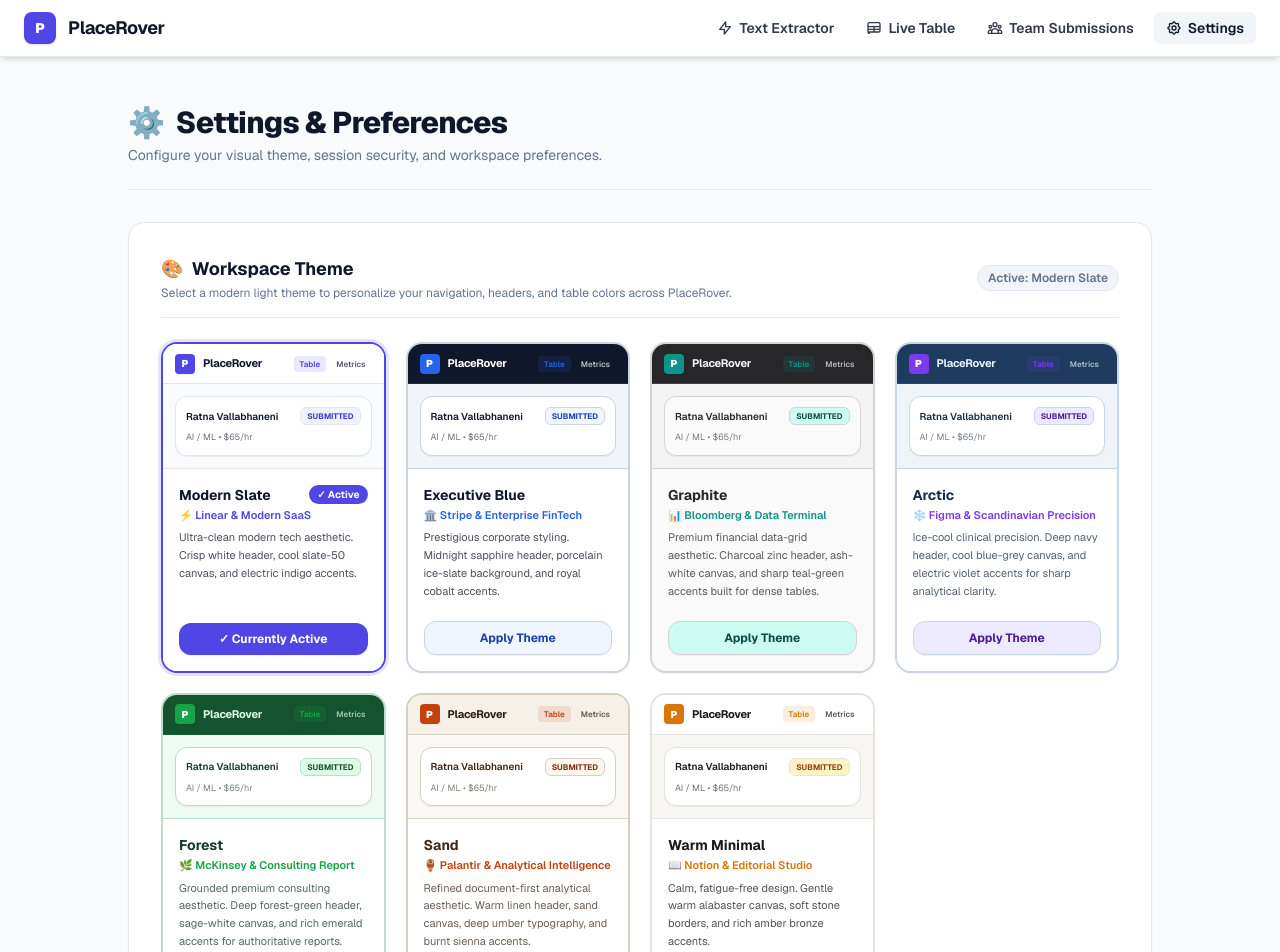
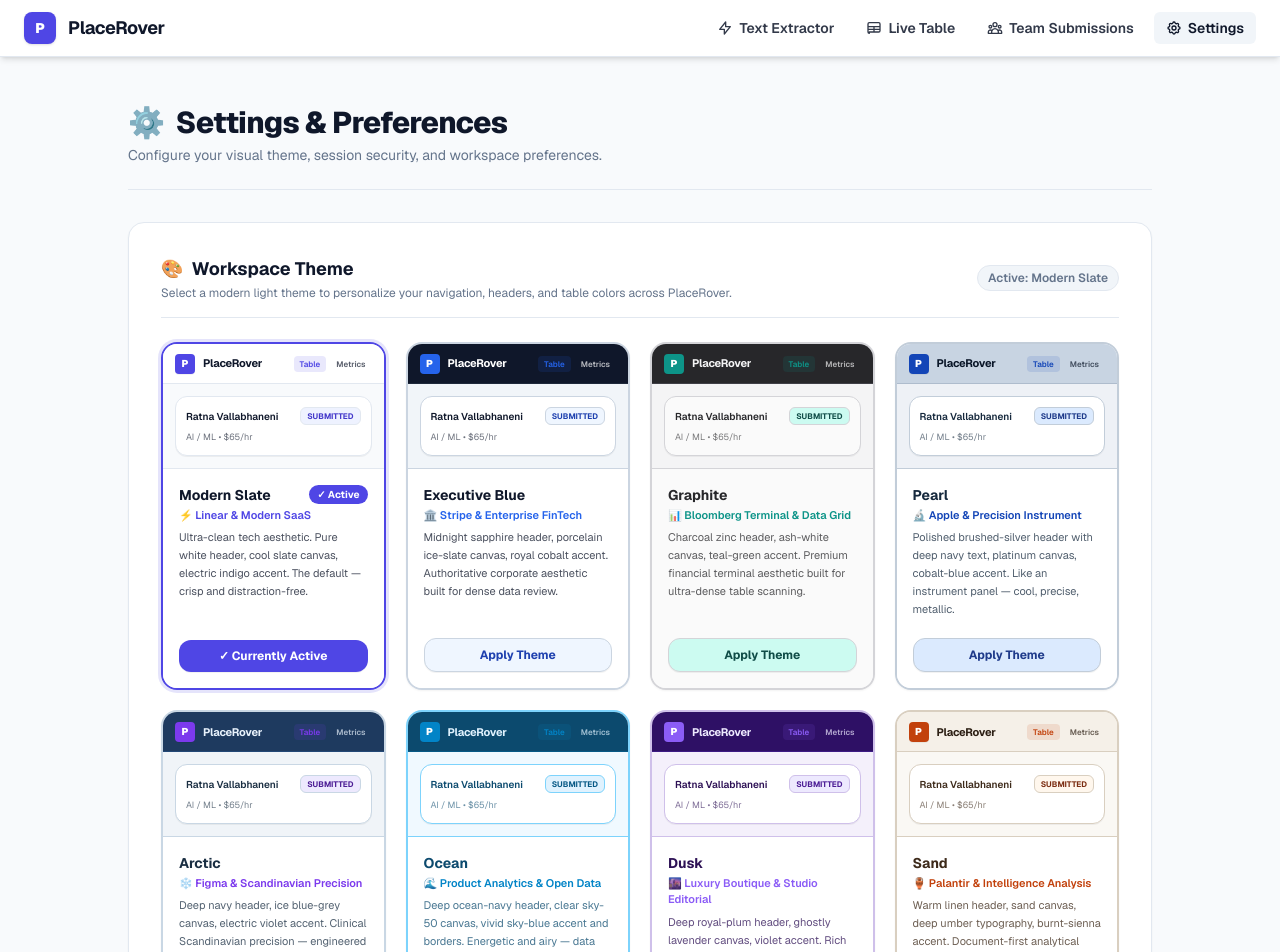
Before and after one commit to codexvista-debug/placehub, a Next.js app: page /settings in a window 1280 px wide. Shown: the top 952 px of the page. Built offline with nearby package versions, Linux system fonts and the light colour scheme.

Commit message:
Overhaul themes: remove Forest+WarmMinimal, add Pearl+Dusk+Ocean with distinct palettes

```diff
--- a/app/context/ThemeContext.tsx
+++ b/app/context/ThemeContext.tsx
@@ -2,7 +2,7 @@
 
 import React, { createContext, useContext, useState, useEffect } from 'react';
 
-export type ThemeName = 'slate' | 'executive' | 'minimal' | 'graphite' | 'forest' | 'arctic' | 'sand';
+export type ThemeName = 'slate' | 'executive' | 'graphite' | 'arctic' | 'sand' | 'pearl' | 'dusk' | 'ocean';
 
 interface ThemeContextType {
   theme: ThemeName;
@@ -20,7 +20,7 @@
 
   useEffect(() => {
     const saved = localStorage.getItem('placerover_theme') as ThemeName;
-    if (saved && ['slate', 'executive', 'minimal', 'graphite', 'forest', 'arctic', 'sand'].includes(saved)) {
+    if (saved && ['slate', 'executive', 'graphite', 'arctic', 'sand', 'pearl', 'dusk', 'ocean'].includes(saved)) {
       setThemeState(saved);
     } else {
       // Clear out deprecated legacy themes if any
--- a/app/globals.css
+++ b/app/globals.css
@@ -82,43 +82,6 @@
   color: var(--color-text-body);
 }
 
-/* ---------- 3. MINIMAL (Notion / Warm Editorial) ----------
-   Aesthetic: Calming, human, sophisticated editorial look.
-   Warm alabaster background, warm stone typography, rich amber accents.
-*/
-[data-theme="minimal"],
-[data-theme="minimal"] body {
-  --color-bg:           #f7f6f3;   /* Notion-style warm alabaster */
-  --color-surface:      #ffffff;   /* crisp white card */
-  --color-surface-alt:  #f0ede6;   /* warm subtle stone */
-  --color-border:       #e6e3da;   /* warm stone border */
-  --color-border-soft:  #efece4;
-  --color-text:         #1c1917;   /* warm stone-900 */
-  --color-text-muted:   #78716c;   /* stone-500 */
-  --color-text-body:    #292524;   /* stone-800 */
-  --color-accent:       #d97706;   /* warm amber-600 */
-  --color-accent-hover: #b45309;   /* amber-700 */
-  --color-accent-text:  #ffffff;
-  --color-badge-bg:     #fef3c7;   /* amber-100 */
-  --color-badge-text:   #92400e;   /* amber-800 */
-  --color-input-bg:     #ffffff;
-  --color-input-border: #d6d3cb;
-  --color-code-bg:      #ece8df;
-  --color-header-bg:    #ffffff;   /* warm clean white header */
-  --color-header-border:#e6e3da;
-  --color-header-text:  #1c1917;   /* warm stone typography */
-  --color-header-logo-bg: #d97706; /* amber logo badge */
-  --color-header-active:#f5f4ef;
-  --color-header-hover: #faf9f6;
-  --color-table-head-bg:#292524;   /* deep warm stone head */
-  --color-table-head-text:#f5f4ef;
-  --color-table-row-even:#ffffff;
-  --color-table-row-odd:#faf9f6;
-  --color-table-row-hover:#f0ede6;
-  --color-table-border: #e6e3da;
-  background-color: var(--color-bg);
-  color: var(--color-text-body);
-}
 
 /* ---------- 4. GRAPHITE (Bloomberg / Data Terminal Inspired) ----------
    Aesthetic: Premium financial data-grid aesthetic. Charcoal header,
@@ -158,43 +121,6 @@
   color: var(--color-text-body);
 }
 
-/* ---------- 5. FOREST (Consulting Report / McKinsey Inspired) ----------
-   Aesthetic: Grounded, premium consulting aesthetic. Deep forest-green header,
-   light sage-grey canvas, pure white cards, emerald accents.
-*/
-[data-theme="forest"],
-[data-theme="forest"] body {
-  --color-bg:           #f0faf4;
-  --color-surface:      #ffffff;
-  --color-surface-alt:  #e8f5ee;
-  --color-border:       #bbddc9;
-  --color-border-soft:  #d1e9da;
-  --color-text:         #0d2018;
-  --color-text-muted:   #4d7a5e;
-  --color-text-body:    #1a3828;
-  --color-accent:       #16a34a;
-  --color-accent-hover: #15803d;
-  --color-accent-text:  #ffffff;
-  --color-badge-bg:     #dcfce7;
-  --color-badge-text:   #14532d;
-  --color-input-bg:     #ffffff;
-  --color-input-border: #bbddc9;
-  --color-code-bg:      #e8f5ee;
-  --color-header-bg:    #14532d;
-  --color-header-border:#166534;
-  --color-header-text:  #dcfce7;
-  --color-header-logo-bg: #16a34a;
-  --color-header-active:#166534;
-  --color-header-hover: #1a6b3a;
-  --color-table-head-bg:#0d2018;
-  --color-table-head-text:#d1e9da;
-  --color-table-row-even:#ffffff;
-  --color-table-row-odd:#f0faf4;
-  --color-table-row-hover:#e8f5ee;
-  --color-table-border: #bbddc9;
-  background-color: var(--color-bg);
-  color: var(--color-text-body);
-}
 
 /* ---------- 6. ARCTIC (Figma / Scandinavian Precision Inspired) ----------
    Aesthetic: Ice-cool, clinical precision. Icy navy header,
@@ -272,6 +198,123 @@
   color: var(--color-text-body);
 }
 
+/* ---------- 6. PEARL (Apple / Precision Hardware Inspired) ----------
+   Aesthetic: Cool metallic silver-steel. Polished brushed-silver header with deep
+   navy text, platinum canvas, cobalt-blue accent — like an instrument panel.
+   Table head: deep steel-navy for maximum contrast on data rows.
+*/
+[data-theme="pearl"],
+[data-theme="pearl"] body {
+  --color-bg:           #eef1f6;   /* cool platinum canvas */
+  --color-surface:      #ffffff;
+  --color-surface-alt:  #dde3ed;   /* blue-tinted silver */
+  --color-border:       #c2cdd9;   /* steel border */
+  --color-border-soft:  #d8e0ea;
+  --color-text:         #0a1628;   /* near-black navy */
+  --color-text-muted:   #5070a0;   /* muted cobalt-grey */
+  --color-text-body:    #16293d;
+  --color-accent:       #1345b7;   /* cobalt-blue accent */
+  --color-accent-hover: #0e39a3;
+  --color-accent-text:  #ffffff;
+  --color-badge-bg:     #dbeafe;   /* blue-100 */
+  --color-badge-text:   #1e3a8a;
+  --color-input-bg:     #ffffff;
+  --color-input-border: #c2cdd9;
+  --color-code-bg:      #dde3ed;
+  --color-header-bg:    #c8d4e2;   /* polished silver header */
+  --color-header-border:#aebccd;   /* darker steel edge */
+  --color-header-text:  #0a1628;   /* deep navy text on silver */
+  --color-header-logo-bg: #1345b7; /* cobalt badge */
+  --color-header-active:#b0c0d4;
+  --color-header-hover: #bccad8;
+  --color-table-head-bg:#0a1628;   /* near-black navy head — max contrast */
+  --color-table-head-text:#dde3ed;
+  --color-table-row-even:#ffffff;
+  --color-table-row-odd:#eef1f6;
+  --color-table-row-hover:#dde3ed;
+  --color-table-border: #c2cdd9;
+  background-color: var(--color-bg);
+  color: var(--color-text-body);
+}
+
+/* ---------- 7. DUSK (Luxury Boutique / Studio Editorial Inspired) ----------
+   Aesthetic: Sophisticated deep-plum header, barely-lavender canvas, violet accents.
+   Rich purple identity — modern luxury brand / fashion editorial meets data tool.
+   Table rows have a lavender tint for a unique reading experience.
+*/
+[data-theme="dusk"],
+[data-theme="dusk"] body {
+  --color-bg:           #f4f0fb;   /* ghostly lavender canvas */
+  --color-surface:      #ffffff;
+  --color-surface-alt:  #ebe4f7;   /* soft lavender card alt */
+  --color-border:       #cfc0ea;   /* muted mauve border */
+  --color-border-soft:  #e0d6f3;
+  --color-text:         #1a0638;   /* ultra-deep plum text */
+  --color-text-muted:   #7b5fa8;   /* muted medium violet */
+  --color-text-body:    #2d1155;
+  --color-accent:       #8b5cf6;   /* violet-500 */
+  --color-accent-hover: #7c3aed;   /* violet-700 */
+  --color-accent-text:  #ffffff;
+  --color-badge-bg:     #ede9fe;   /* violet-100 */
+  --color-badge-text:   #4c1d95;   /* violet-900 */
+  --color-input-bg:     #ffffff;
+  --color-input-border: #cfc0ea;
+  --color-code-bg:      #ebe4f7;
+  --color-header-bg:    #2e1065;   /* deep royal plum header */
+  --color-header-border:#3d1b84;
+  --color-header-text:  #ede9fe;   /* pale lavender white */
+  --color-header-logo-bg: #8b5cf6;
+  --color-header-active:#3d1b84;
+  --color-header-hover: #4c2297;
+  --color-table-head-bg:#1a0638;   /* near-black plum head */
+  --color-table-head-text:#ede9fe;
+  --color-table-row-even:#ffffff;
+  --color-table-row-odd:#f4f0fb;
+  --color-table-row-hover:#ebe4f7;
+  --color-table-border: #cfc0ea;
+  background-color: var(--color-bg);
+  color: var(--color-text-body);
+}
+
+/* ---------- 8. OCEAN (Tailwind UI / Product Analytics Inspired) ----------
+   Aesthetic: Bold aquatic depth. Deep ocean-navy header, clear sky-blue canvas,
+   bright sky-600 accent — clean, energetic, open-air feel.
+   Table rows use sky-50 alternation for a distinctive airy data table look.
+*/
+[data-theme="ocean"],
+[data-theme="ocean"] body {
+  --color-bg:           #f0f9ff;   /* sky-50 */
+  --color-surface:      #ffffff;
+  --color-surface-alt:  #e0f2fe;   /* sky-100 */
+  --color-border:       #7dd3fc;   /* sky-300 — vivid open borders */
+  --color-border-soft:  #bae6fd;   /* sky-200 */
+  --color-text:         #082f49;   /* sky-950 */
+  --color-text-muted:   #0369a1;   /* sky-700 */
+  --color-text-body:    #0c4a6e;   /* sky-900 */
+  --color-accent:       #0284c7;   /* sky-600 */
+  --color-accent-hover: #0369a1;   /* sky-700 */
+  --color-accent-text:  #ffffff;
+  --color-badge-bg:     #e0f2fe;   /* sky-100 */
+  --color-badge-text:   #075985;   /* sky-800 */
+  --color-input-bg:     #ffffff;
+  --color-input-border: #7dd3fc;
+  --color-code-bg:      #e0f2fe;
+  --color-header-bg:    #0c4a6e;   /* deep ocean header */
+  --color-header-border:#075985;
+  --color-header-text:  #e0f2fe;
+  --color-header-logo-bg: #0284c7;
+  --color-header-active:#075985;
+  --color-header-hover: #0369a1;
+  --color-table-head-bg:#082f49;   /* midnight ocean table head */
+  --color-table-head-text:#e0f2fe;
+  --color-table-row-even:#ffffff;
+  --color-table-row-odd:#f0f9ff;
+  --color-table-row-hover:#e0f2fe;
+  --color-table-border: #bae6fd;
+  background-color: var(--color-bg);
+  color: var(--color-text-body);
+}
+
 /* ============================================================
    Base body styles
    ============================================================ */
--- a/app/settings/page.tsx
+++ b/app/settings/page.tsx
@@ -25,7 +25,7 @@
     id: 'slate',
     name: 'Modern Slate',
     tagline: '⚡ Linear & Modern SaaS',
-    desc: 'Ultra-clean modern tech aesthetic. Crisp white header, cool slate-50 canvas, and electric indigo accents.',
+    desc: 'Ultra-clean tech aesthetic. Pure white header, cool slate canvas, electric indigo accent. The default — crisp and distraction-free.',
     headerColor: '#ffffff',
     headerBorder: '#e2e8f0',
     headerTextColor: '#0f172a',
@@ -42,7 +42,7 @@
     id: 'executive',
     name: 'Executive Blue',
     tagline: '🏛️ Stripe & Enterprise FinTech',
-    desc: 'Prestigious corporate styling. Midnight sapphire header, porcelain ice-slate background, and royal cobalt accents.',
+    desc: 'Midnight sapphire header, porcelain ice-slate canvas, royal cobalt accent. Authoritative corporate aesthetic built for dense data review.',
     headerColor: '#0f172a',
     headerBorder: '#1e293b',
     headerTextColor: '#ffffff',
@@ -58,8 +58,8 @@
   {
     id: 'graphite',
     name: 'Graphite',
-    tagline: '📊 Bloomberg & Data Terminal',
-    desc: 'Premium financial data-grid aesthetic. Charcoal zinc header, ash-white canvas, and sharp teal-green accents built for dense tables.',
+    tagline: '📊 Bloomberg Terminal & Data Grid',
+    desc: 'Charcoal zinc header, ash-white canvas, teal-green accent. Premium financial terminal aesthetic built for ultra-dense table scanning.',
     headerColor: '#27272a',
     headerBorder: '#3f3f46',
     headerTextColor: '#f4f4f5',
@@ -73,10 +73,27 @@
     previewText: '#27272a',
   },
   {
+    id: 'pearl',
+    name: 'Pearl',
+    tagline: '🔬 Apple & Precision Instrument',
+    desc: 'Polished brushed-silver header with deep navy text, platinum canvas, cobalt-blue accent. Like an instrument panel — cool, precise, metallic.',
+    headerColor: '#c8d4e2',
+    headerBorder: '#aebccd',
+    headerTextColor: '#0a1628',
+    bgColor: '#eef1f6',
+    cardBg: '#ffffff',
+    cardBorder: '#c2cdd9',
+    accentColor: '#1345b7',
+    accentText: '#ffffff',
+    badgeBg: '#dbeafe',
+    badgeText: '#1e3a8a',
+    previewText: '#16293d',
+  },
+  {
     id: 'arctic',
     name: 'Arctic',
     tagline: '❄️ Figma & Scandinavian Precision',
-    desc: 'Ice-cool clinical precision. Deep navy header, cool blue-grey canvas, and electric violet accents for sharp analytical clarity.',
+    desc: 'Deep navy header, ice blue-grey canvas, electric violet accent. Clinical Scandinavian precision — engineered for long focused analysis sessions.',
     headerColor: '#1e3a5f',
     headerBorder: '#234876',
     headerTextColor: '#e8f2fc',
@@ -90,27 +107,44 @@
     previewText: '#1a2e42',
   },
   {
-    id: 'forest',
-    name: 'Forest',
-    tagline: '🌿 McKinsey & Consulting Report',
-    desc: 'Grounded premium consulting aesthetic. Deep forest-green header, sage-white canvas, and rich emerald accents for authoritative reports.',
-    headerColor: '#14532d',
-    headerBorder: '#166534',
-    headerTextColor: '#dcfce7',
-    bgColor: '#f0faf4',
+    id: 'ocean',
+    name: 'Ocean',
+    tagline: '🌊 Product Analytics & Open Data',
+    desc: 'Deep ocean-navy header, clear sky-50 canvas, vivid sky-blue accent and borders. Energetic and airy — data that breathes.',
+    headerColor: '#0c4a6e',
+    headerBorder: '#075985',
+    headerTextColor: '#e0f2fe',
+    bgColor: '#f0f9ff',
     cardBg: '#ffffff',
-    cardBorder: '#bbddc9',
-    accentColor: '#16a34a',
+    cardBorder: '#7dd3fc',
+    accentColor: '#0284c7',
     accentText: '#ffffff',
-    badgeBg: '#dcfce7',
-    badgeText: '#14532d',
-    previewText: '#1a3828',
+    badgeBg: '#e0f2fe',
+    badgeText: '#075985',
+    previewText: '#0c4a6e',
+  },
+  {
+    id: 'dusk',
+    name: 'Dusk',
+    tagline: '🌆 Luxury Boutique & Studio Editorial',
+    desc: 'Deep royal-plum header, ghostly lavender canvas, violet accent. Rich purple identity — where editorial luxury meets analytical precision.',
+    headerColor: '#2e1065',
+    headerBorder: '#3d1b84',
+    headerTextColor: '#ede9fe',
+    bgColor: '#f4f0fb',
+    cardBg: '#ffffff',
+    cardBorder: '#cfc0ea',
+    accentColor: '#8b5cf6',
+    accentText: '#ffffff',
+    badgeBg: '#ede9fe',
+    badgeText: '#4c1d95',
+    previewText: '#2d1155',
   },
   {
     id: 'sand',
     name: 'Sand',
-    tagline: '🏺 Palantir & Analytical Intelligence',
-    desc: 'Refined document-first analytical aesthetic. Warm linen header, sand canvas, deep umber typography, and burnt sienna accents.',
+    tagline: '🏺 Palantir & Intelligence Analysis',
+    desc: 'Warm linen header, sand canvas, deep umber typography, burnt-sienna accent. Document-first analytical aesthetic — warm, deliberate, focused.',
     headerColor: '#f5f0e8',
     headerBorder: '#d9cfc0',
     headerTextColor: '#2c1f14',
@@ -123,24 +157,8 @@
     badgeText: '#7c2d12',
     previewText: '#3d2a1a',
   },
-  {
-    id: 'minimal',
-    name: 'Warm Minimal',
-    tagline: '📖 Notion & Editorial Studio',
-    desc: 'Calm, fatigue-free design. Gentle warm alabaster canvas, soft stone borders, and rich amber bronze accents.',
-    headerColor: '#ffffff',
-    headerBorder: '#e6e3da',
-    headerTextColor: '#1c1917',
-    bgColor: '#f7f6f3',
-    cardBg: '#ffffff',
-    cardBorder: '#e6e3da',
-    accentColor: '#d97706',
-    accentText: '#ffffff',
-    badgeBg: '#fef3c7',
-    badgeText: '#92400e',
-    previewText: '#1c1917',
-  },
 ];
+
 
 export default function SettingsPage() {
   const { theme, setTheme } = useTheme();
```
